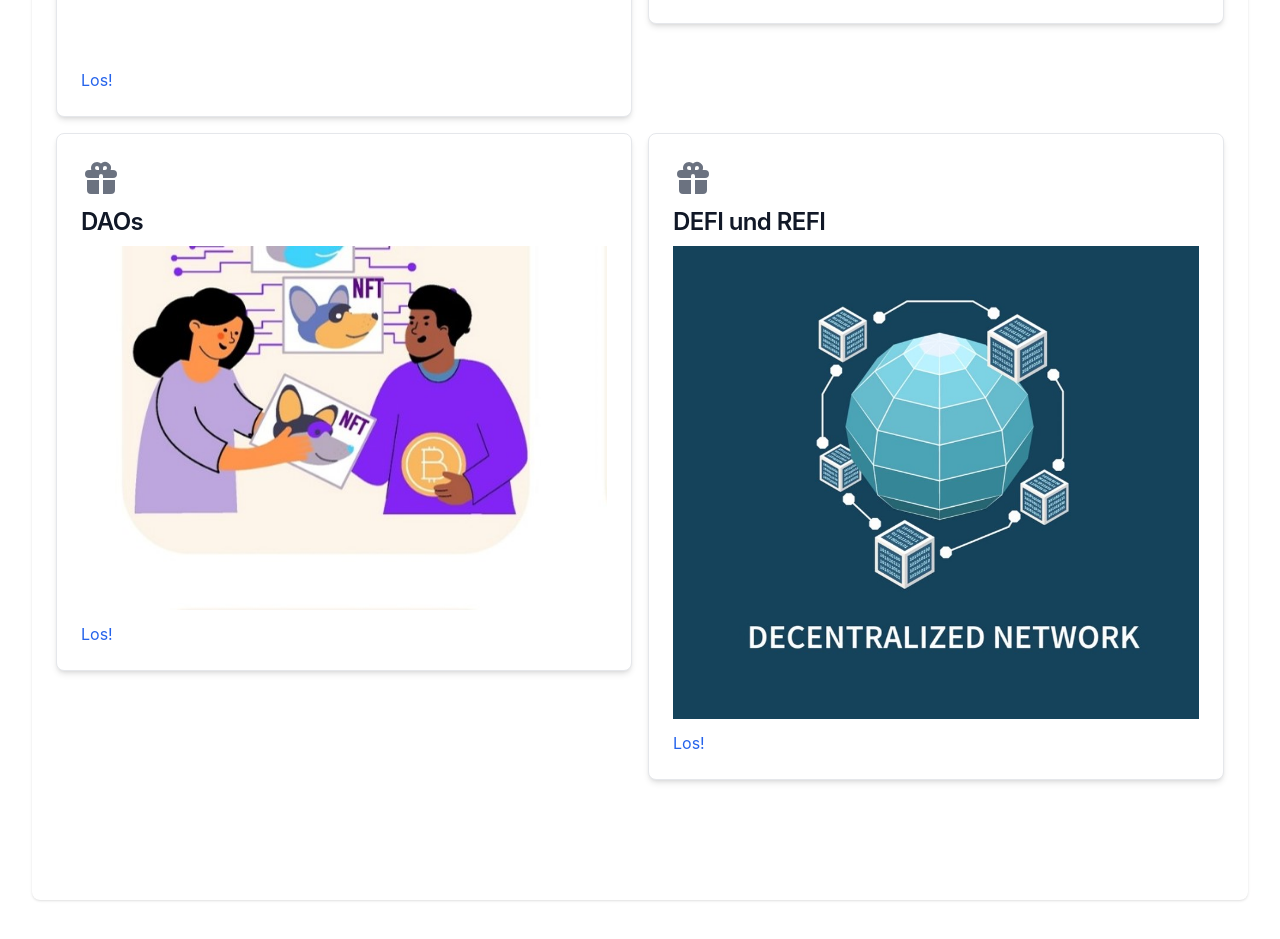
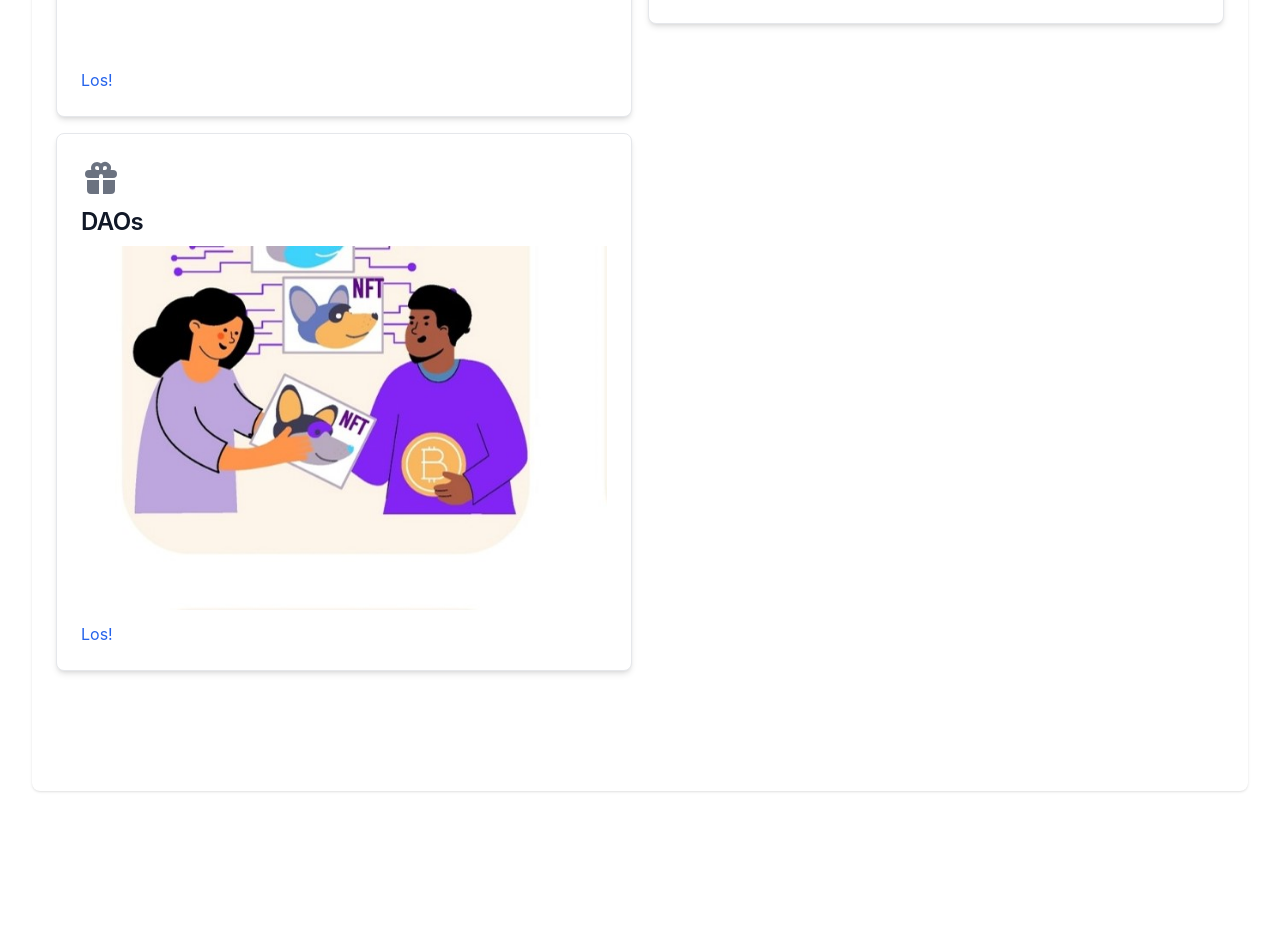
Before and after one commit to gitfrosh/zena, a React (Create React App) app in the folder frontend/: page /dashboard in a window 1280 px wide. Shown: the part 2100-3039 px from the top of the page. After the commit the page ends 2939 px from the top, so only its background shows below. Built offline with nearby package versions, Linux system fonts and the light colour scheme.

Commit message:
remove defi chapter

```diff
--- a/frontend/src/components/Dashboard/Chapters.tsx
+++ b/frontend/src/components/Dashboard/Chapters.tsx
@@ -14,8 +14,7 @@ export default function Chapters() {
       path: "/4",
       url: "/kachel-3_wallet.jpg",
     },
-    { name: "DAOs", path: "/5", url: "/Kachel-5_Dao.jpg" },
-    { name: "DEFI und REFI", path: "/6", url: "/kachel-6_defi.jpg" },
+    { name: "DAOs", path: "/5", url: "/Kachel-5_Dao.jpg" }
   ];
 
   return (
```
